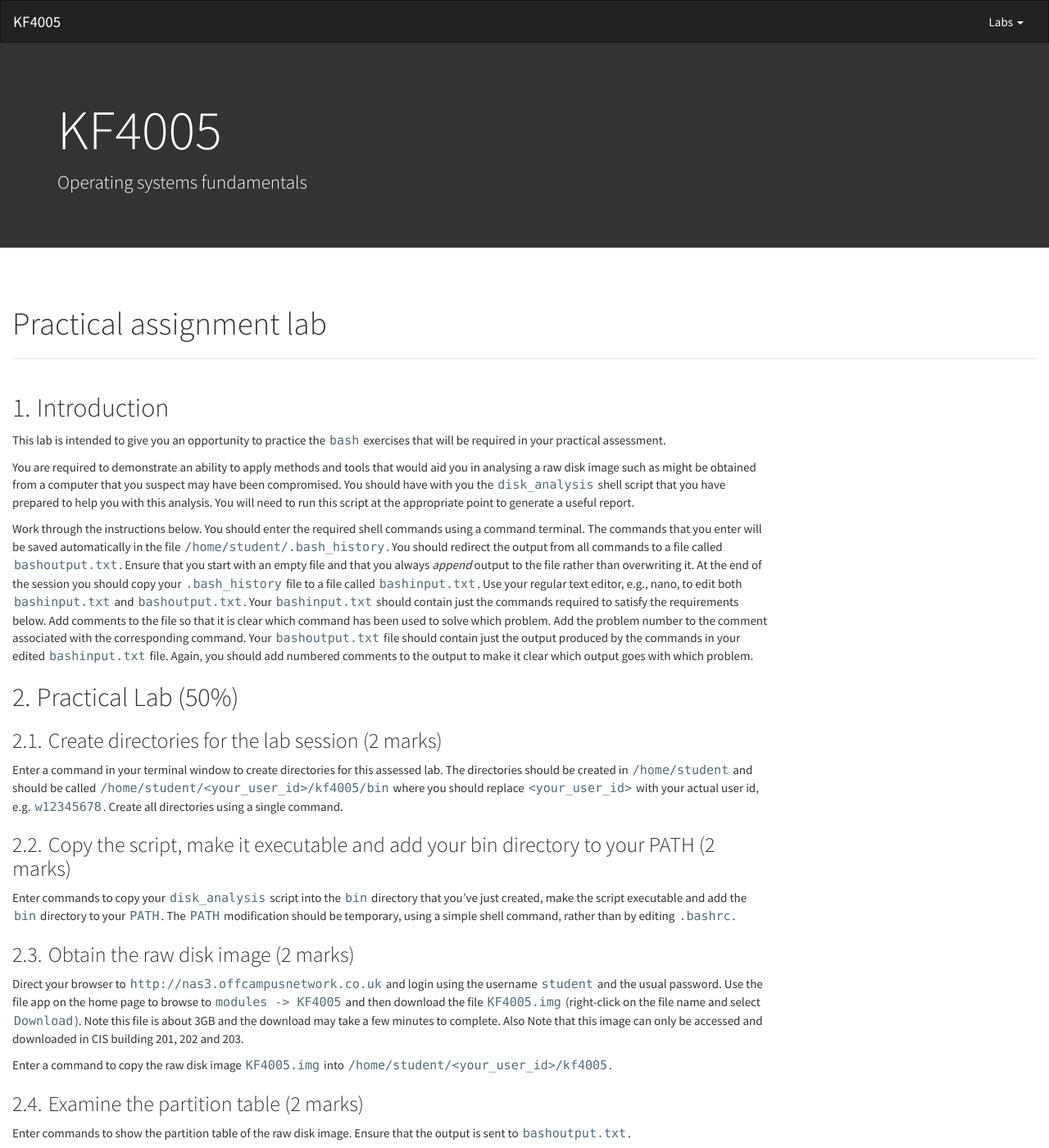
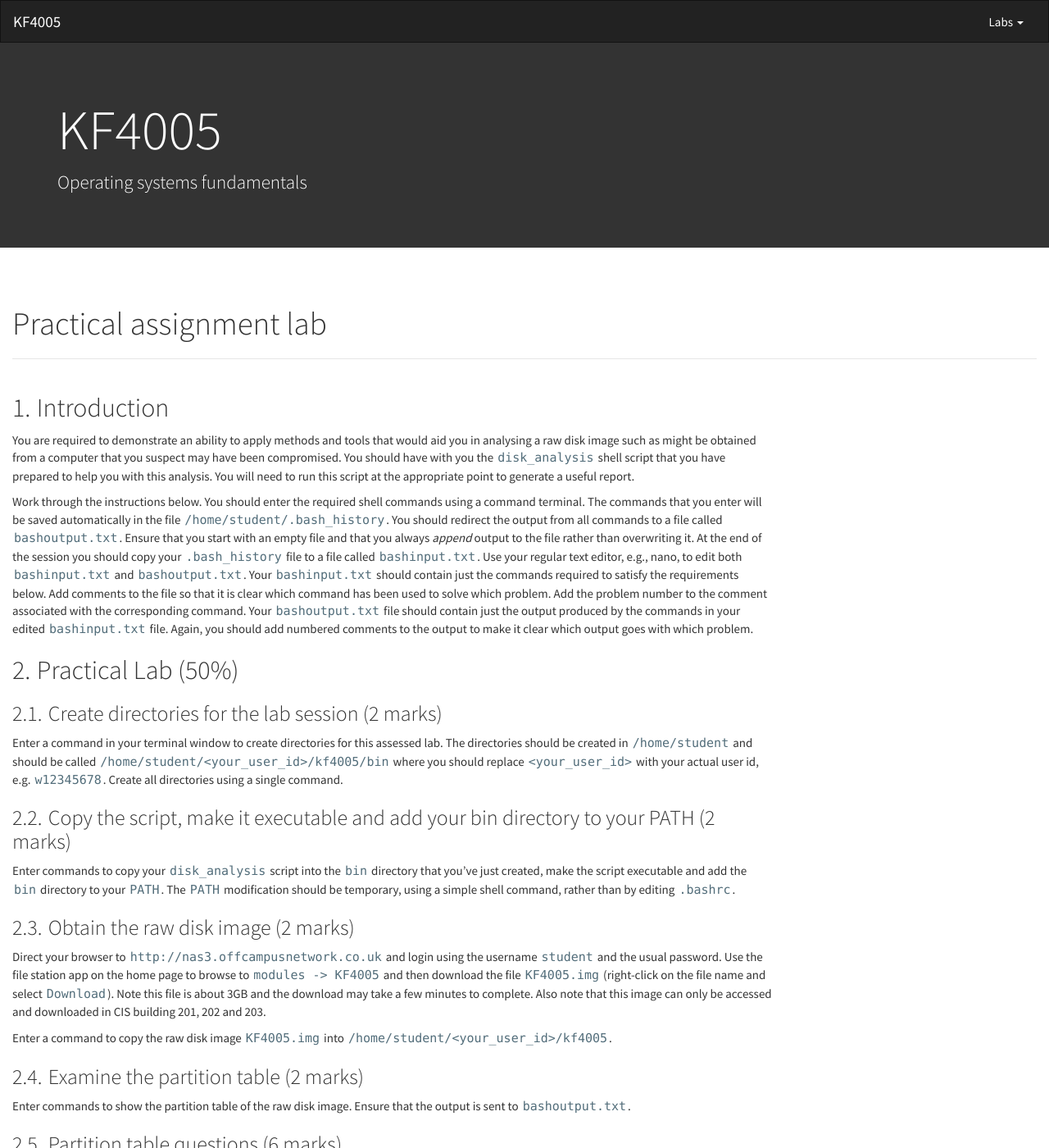
Before and after one commit to wkz20042008/kf4005, a Jekyll site: the page built from L11.md, in a window 1280 px wide and 1400 px high. Shown: the whole window at 82% size. Built offline with Jekyll 4.4.1, drawn with Linux system fonts in a browser that asks for light colours; nearby versions of some CDN libraries; some of the changed text lies outside the part shown.

Commit message:
Update L11.md

```diff
--- a/L11.md
+++ b/L11.md
@@ -6,8 +6,11 @@ title: Practical assignment lab
 
 ## Introduction
 
+<!--
 This lab is intended to give you an opportunity to practice the
 `bash` exercises that will be required in your practical assessment.
+-->
+
 
 You are required to demonstrate an ability to apply methods and tools that
 would aid you in analysing a raw disk image such as might be obtained from a
@@ -56,10 +59,10 @@ be temporary, using a simple shell command, rather than by editing `.bashrc`.
 ### Obtain the raw disk image  (2 marks)
 
 Direct your browser to `http://nas3.offcampusnetwork.co.uk` and login
-   using the username `student` and the usual password. Use the file app on the
+   using the username `student` and the usual password. Use the file station app on the
    home page to browse to `modules -> KF4005` and then download the file
    `KF4005.img` (right-click on the file name and select `Download`). Note this file is about 3GB and the
-download may take a few minutes to complete. Also Note that this image can only be accessed and downloaded in CIS building 201, 202 and 203.
+download may take a few minutes to complete. Also note that this image can only be accessed and downloaded in CIS building 201, 202 and 203.
 
 Enter a command to copy the raw disk image `KF4005.img` into
 `/home/student/<your_user_id>/kf4005`.
```
Also changed, not shown: other parts of L11.md (+1 -1 lines).
